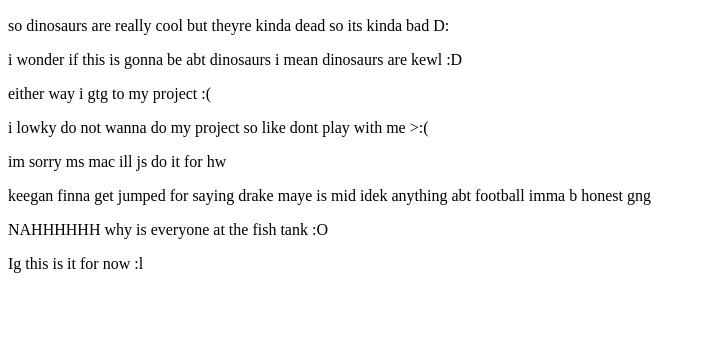
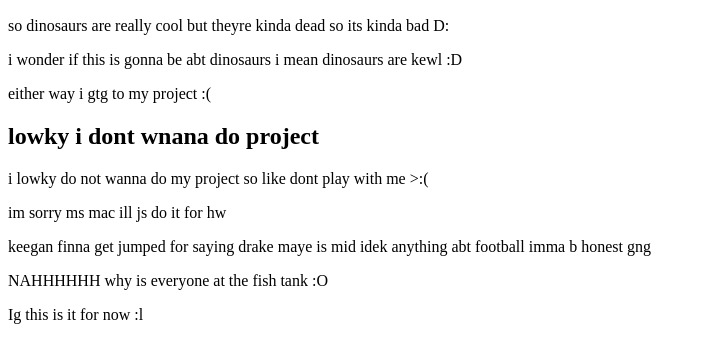
Before and after one commit to PuntiNugget/idk, a plain HTML site: page index.html in a window 1280 px wide. Shown: the part 110-472 px from the top of the page, without its empty margins (0-706 px from the left). Drawn offline with Linux system fonts and the light colour scheme.

Commit message:
Update index.html

```diff
--- a/index.html
+++ b/index.html
@@ -9,6 +9,7 @@
     <p>so dinosaurs are really cool but theyre kinda dead so its kinda bad D:</p>
     <p>i wonder if this is gonna be abt dinosaurs i mean dinosaurs are kewl :D</p>
     <p>either way i gtg to my project :(</p>
+    <h2>lowky i dont wnana do project</h2>
     <p>i lowky do not wanna do my project so like dont play with me >:(</p>
     <p>im sorry ms mac ill js do it for hw</p>
     <p>keegan finna get jumped for saying drake maye is mid idek anything abt football imma b honest gng</p>
```
